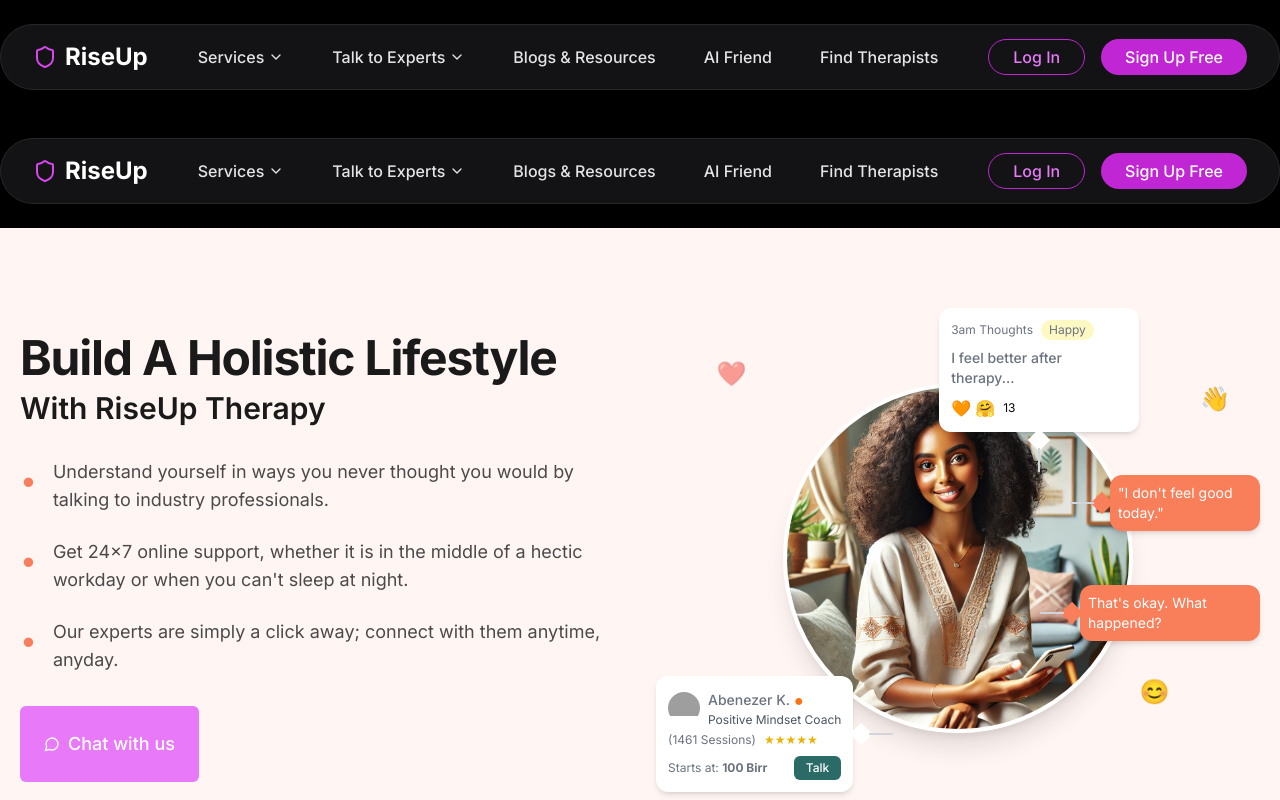
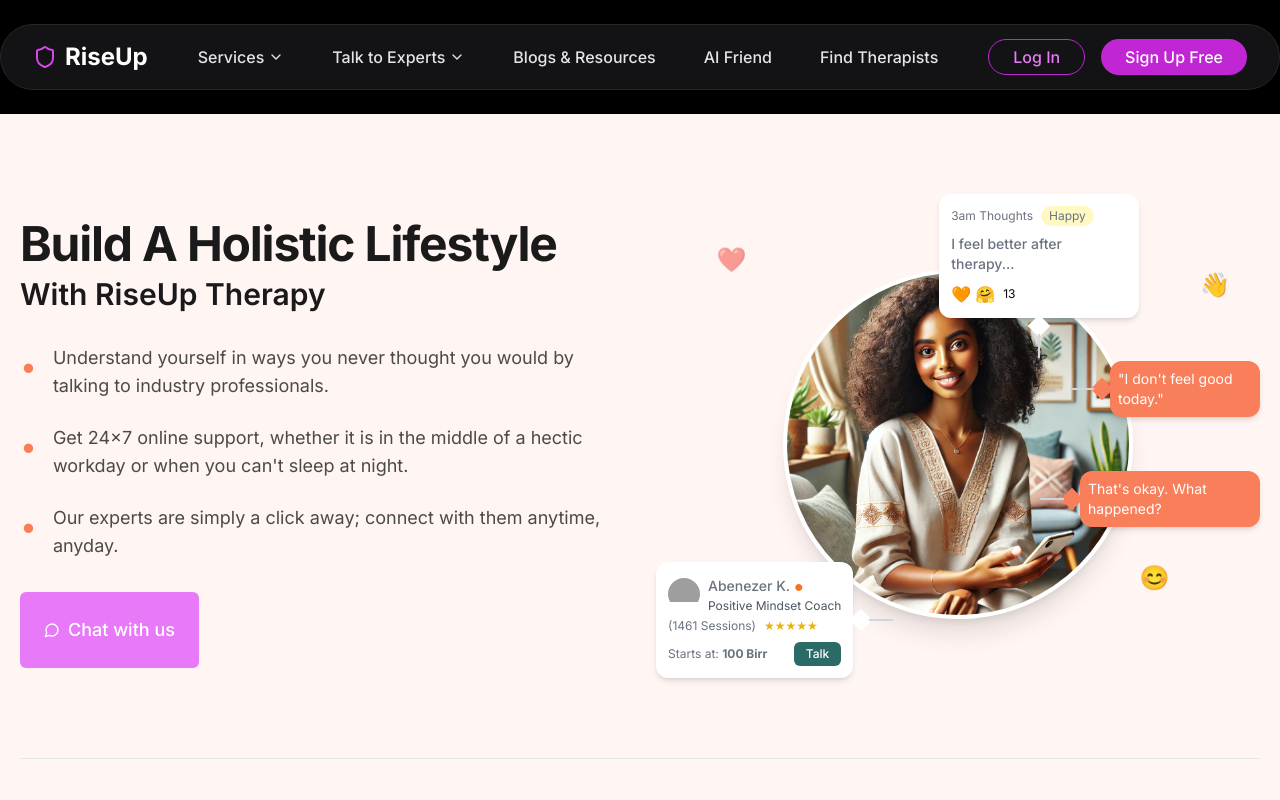
Before and after one commit to abenooo/RiseUp, a Next.js app: page / in a window 1280 px wide. Shown: the top 800 px of the page. Built offline with nearby package versions, Linux system fonts and the light colour scheme; grey boxes are pictures that could not be loaded.

Commit message:
Remove unused Navbar component from the main page, streamlining the layout and improving code clarity.

```diff
--- a/app/page.tsx
+++ b/app/page.tsx
@@ -11,7 +11,6 @@ export default function Navbar() {
 
   return (
     <>
- <Navbarr />
     <Hero/>
 <OurExperts/>
 <Services/>
```
